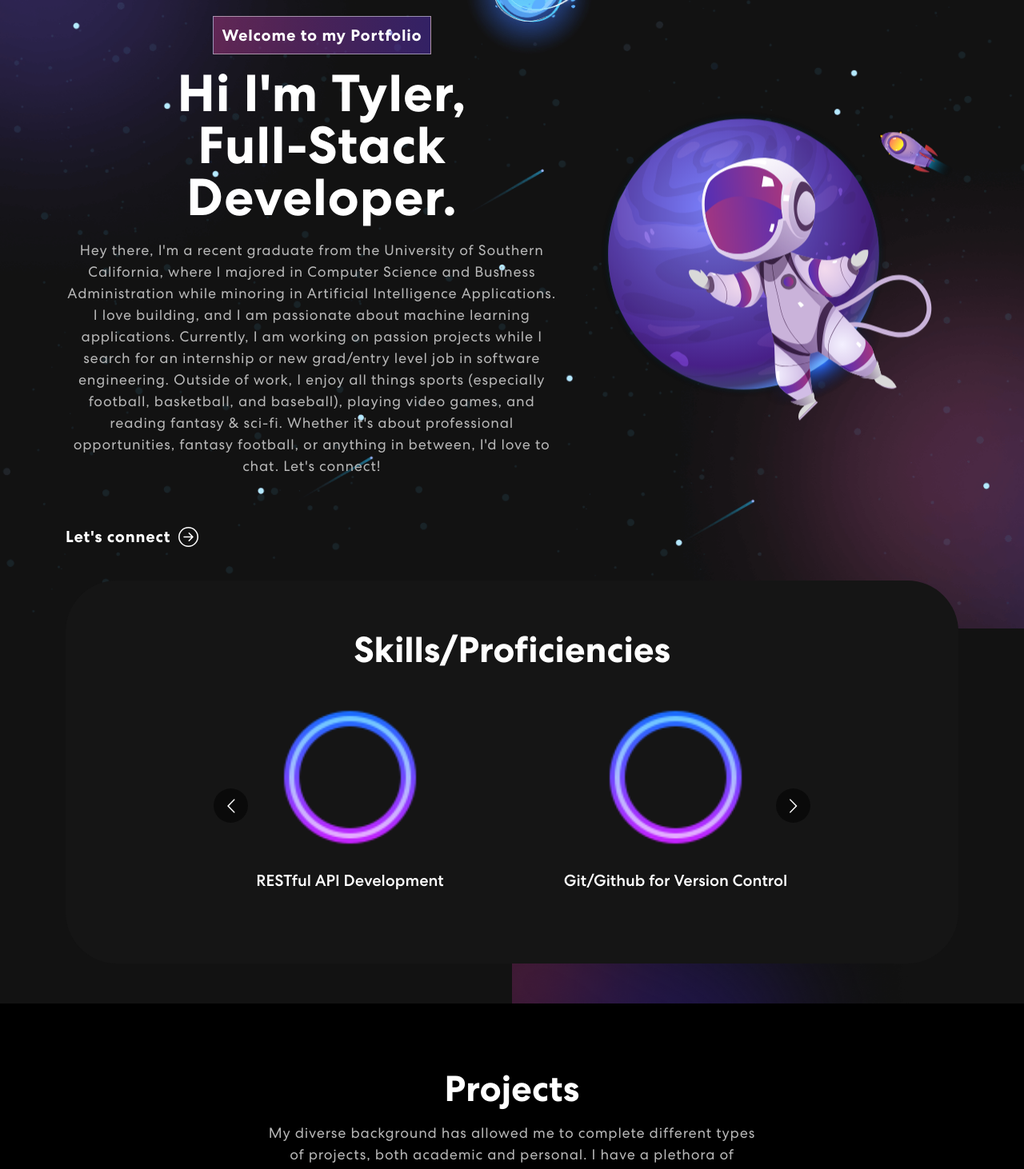
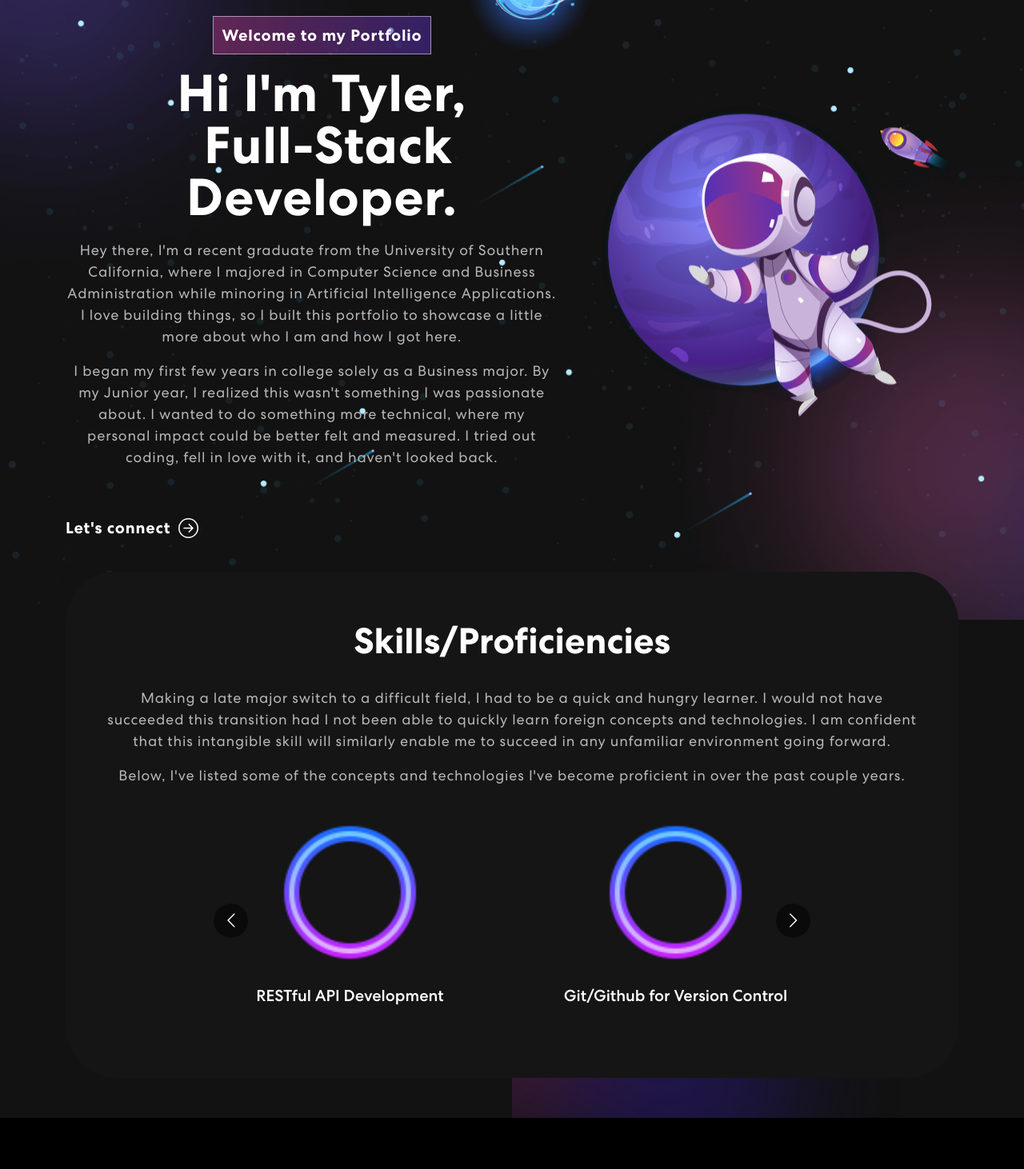
Before and after one commit to tylerkuang/personal-portfolio, a React (Create React App) app: page / in a window 1280 px wide. Shown: the part 240-1702 px from the top of the page at 80% size. Built offline with nearby package versions, Linux system fonts and the light colour scheme; no server answers.

Commit message:
enhance personal narrative

```diff
--- a/src/App.css
+++ b/src/App.css
@@ -261,8 +261,19 @@ nav.navbar .navbar-toggler[aria-expanded="true"] .navbar-toggler-icon {
 }
 
 .banner .wrap {
-  display: block;
+  display: inline;
+  /* border-right: 6px solid; */
+  /* animation: blink 1.05s step-end infinite; */
 }
+
+/* @keyframes blink {
+  from, to {
+    border-color: transparent;
+  }
+  50% {
+    border-color: white;
+  }
+} */
 
 .banner p {
   color: #B8B8B8;
@@ -330,7 +341,10 @@ nav.navbar .navbar-toggler[aria-expanded="true"] .navbar-toggler-icon {
     font-size: 18px;
     letter-spacing: 0.8px;
     line-height: 1.5em;
-    margin: 14px 0 75px 0;
+    /* margin: 14px 0 75px 0; */
+}
+.skill .bottom {
+  margin-bottom: 3%;
 }
 .skill .skill-slider {
   width: 80%;
--- a/src/components/Banner.js
+++ b/src/components/Banner.js
@@ -28,6 +28,8 @@ export const Banner = () => {
 
         if (isDeleting) {
             setDelta(prevDelta => prevDelta /2)
+        } else {
+            setDelta(250 - Math.random() * 50);
         }
 
         if (!isDeleting && updatedText === fullText) {
@@ -47,8 +49,9 @@ export const Banner = () => {
                 <Row className="align-items-center">
                     <Col xs={12} md={6} xl={7}>
                         <span className="tagline">Welcome to my Portfolio</span>
-                        <h1>{`Hi I'm Tyler,`}<span className="wrap">{text}</span></h1>
-                        <p>Hey there, I'm a recent graduate from the University of Southern California, where I majored in Computer Science and Business Administration while minoring in Artificial Intelligence Applications. I love building, and I am passionate about machine learning applications. Currently, I am working on passion projects while I search for an internship or new grad/entry level job in software engineering. Outside of work, I enjoy all things sports (especially football, basketball, and baseball), playing video games, and reading fantasy & sci-fi. Whether it's about professional opportunities, fantasy football, or anything in between, I'd love to chat. Let's connect!</p>
+                        <h1>{`Hi I'm Tyler,`}<br></br><span className="wrap">&nbsp;{text}</span></h1>
+                        <p>Hey there, I'm a recent graduate from the University of Southern California, where I majored in Computer Science and Business Administration while minoring in Artificial Intelligence Applications. I love building things, so I built this portfolio to showcase a little more about who I am and how I got here. </p>
+                        <p>I began my first few years in college solely as a Business major. By my Junior year, I realized this wasn't something I was passionate about. I wanted to do something more technical, where my personal impact could be better felt and measured. I tried out coding, fell in love with it, and haven't looked back.</p>
                         <button onClick={() => window.location.href='#connect'}>Let's connect <ArrowRightCircle size={25} /></button>
                     </Col>
                     <Col xs={12} md={6} xl={5}>
--- a/src/components/Projects.js
+++ b/src/components/Projects.js
@@ -144,7 +144,7 @@ export const Projects = () => {
               {({ isVisible }) =>
               <div className={isVisible ? "animate__animated animate__fadeIn": ""}>
                 <h2>Projects</h2>
-                <p>My diverse background has allowed me to complete different types of projects, both academic and personal. I have a plethora of experience in developing full-stack applications, machine learning projects, and more.</p>
+                <p>As a late bloomer to the field of Computer Science and Software Engineering, I don't have the same professional experience that many of my peers do. So instead, I've listed some of the projects I've worked on below demonstrating my technical aptitude and expertise in lieu of professional experience.</p>
                 <Tab.Container id="projects-tabs" defaultActiveKey="first">
                   <Nav variant="pills" className="nav-pills mb-5 justify-content-center align-items-center" id="pills-tab">
                     <Nav.Item>
--- a/src/components/Skills.js
+++ b/src/components/Skills.js
@@ -36,7 +36,8 @@ export const Skills = () => {
                     <div className="col-12">
                         <div className="skill-bx wow zoomIn">
                             <h2>Skills/Proficiencies</h2>
-                            {/* <p>Lorem Ipsum is simply dummy text of the printing and typesetting industry.<br></br> Lorem Ipsum has been the industry's standard dummy text.</p> */}
+                            <p className="top">Making a late major switch to a difficult field, I had to be a quick and hungry learner. I would not have succeeded this transition had I not been able to quickly learn foreign concepts and technologies. I am confident that this intangible skill will similarly enable me to succeed in any unfamiliar environment going forward.</p>
+                            <p className="bottom">Below, I've listed some of the concepts and technologies I've become proficient in over the past couple years.</p>
                             <Carousel responsive={responsive} infinite={true} className="owl-carousel owl-theme skill-slider">
                                 <div className="item">
                                     <img src={meter1} alt="Image" />
```
